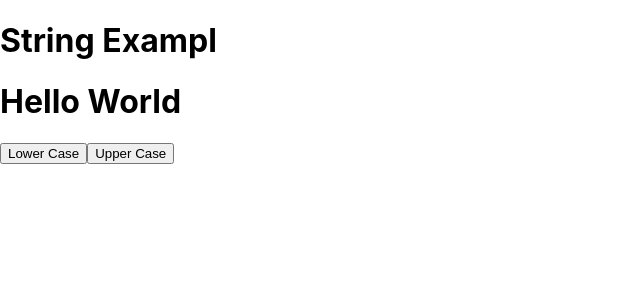
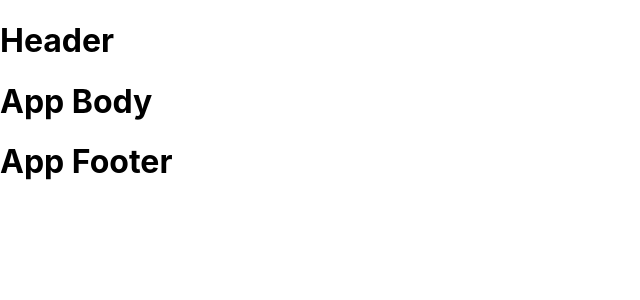
Before and after one commit to Amit-cdac/firstApp, a React (Create React App) app: page / in a window 1280 px wide. Shown: the top 300 px of the page, without its empty margins (0-640 px from the left). Built offline with nearby package versions, Linux system fonts and the light colour scheme.

Commit message:
b2-multiple-functions

```diff
--- a/src/App.js
+++ b/src/App.js
@@ -1,36 +1,37 @@
-import { useState } from "react";
-
+// User Defined Tag: <App />
 function App() {
   return (
     <>
-      <h1>String Exampl</h1>
-      <StringDemo />
+      <AppHeader />
+      <AppBody />
+      <AppFooter />
     </>
   );
 }
 
-function StringDemo() {
-  let [title, setTitle] = useState("Hello World");
-
-  let lowerCaseAction = () => {
-    title = title.toLowerCase();
-    console.log(title);
-
-    setTitle(title);
-  };
-
-  let upperCaseAction = () => {
-    title = title.toUpperCase();
-    console.log(title);
-
-    setTitle(title);
-  };
-
+// User Defined Tag: <AppHeader />
+function AppHeader() {
   return (
     <>
-      <h1>{title}</h1>
-      <input type="button" value="Lower Case" onClick={lowerCaseAction} />
-      <input type="button" value="Upper Case" onClick={upperCaseAction} />
+      <h1>Header</h1>
+    </>
+  );
+}
+
+// User Defined Tag: <AppBody />
+function AppBody() {
+  return (
+    <>
+      <h1>App Body</h1>
+    </>
+  );
+}
+
+// User Defined Tag: <AppFooter />
+function AppFooter() {
+  return (
+    <>
+      <h1>App Footer</h1>
     </>
   );
 }
```
